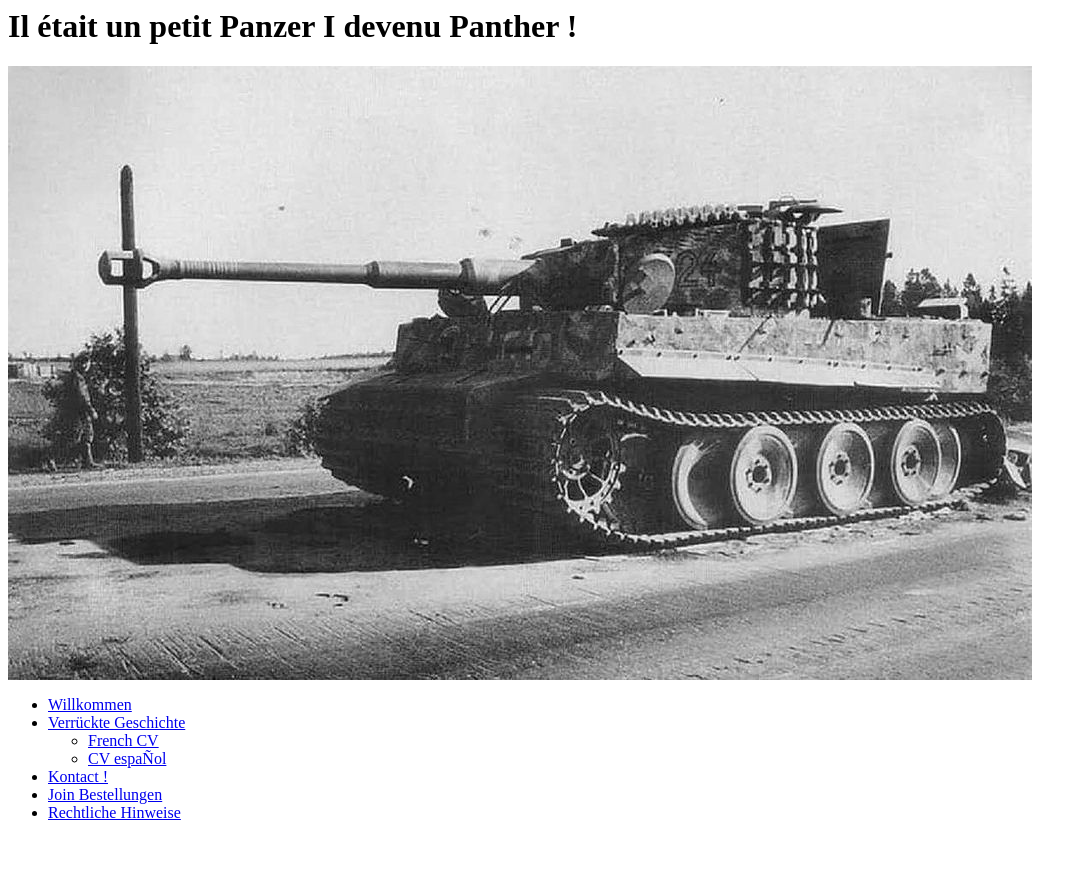
After one commit to Mattious-pix/Eval---Fred-HTML-CSS, a PHP site: page /includes/header.php in a window 1280 px wide. The commit adds this page. Shown: the whole page, without its empty margins (0-1087 px from the left). Run offline with PHP 8.4, Linux system fonts and the light colour scheme.

Commit message:
Remise à zéro. Création de tous les php

```diff
--- a/assets/css/style.css
+++ b/assets/css/style.css
@@ -1 +1,4 @@
-        @import "reset.css";
+        @import url('reset.css');
+        @import url('header.css');
+        @import url('main.css');
+        @import url('footer.css');
--- a/includes/CV espagnol.inc.php
+++ b/includes/CVespagnol.inc.php
@@ -1,7 +1,7 @@
   <section>
     <div>
     <h1>Mathieu Edl  <!--Ce qui est intéressant pour la photo dans la création html, c'est pour le référencment, car on peut mettre un titre à la photo--></h1>
-  <img src="./assets/img/poilu.jpg">
+  <img src="./assets/img/poilu.jpg" title="sldt esp"/>
     </div>
       <address>
         <section class="maisonCV">En mi casa<br>
--- a/includes/CV français.inc.php
+++ b/includes/CVfrançais.inc.php
@@ -1,7 +1,7 @@
   <section>
     <div>
     <h1>Mathieu Edl  <!--Ce qui est intéressant pour la photo dans la création html, c'est pour le référencment, car on peut mettre un titre à la photo--></h1>
-  <img src="./assets/img/Panzer II ausf B.jpg">
+  <img src="./assets/img/PanzerIIausfB.jpg" title="char cv fr"/>
     </div>
       <address>
         <section class="maisonCV">chez oim<br/>
--- a/includes/contact.inc.php
+++ b/includes/contact.inc.php
@@ -1,5 +1,5 @@
   <h1>Drücken Sie den Auslöser</h1>
-  <img src="./assets/img/Somua S-35.jpg">
+  <img src="./assets/img/SomuaS-35.jpg"/>
   <form method="POST" action="">
       <label>Name</label>
       <input type="text" name="nom"/><br/>
--- /dev/null
+++ b/includes/header.php
@@ -0,0 +1,31 @@
+<body>
+
+  <header role="header">
+<div>
+    <h1 class="titre"> Il était un petit Panzer I devenu Panther !</h1>
+    <img src="./assets/img/Tigre.jpg" title="tigre accueil"/>
+  </header>
+
+</div>
+    <nav>
+      <ul>
+
+        <li class="accueil"><a href="index.php?page=accueil" title="Page d'accueil">Willkommen</a></li>
+
+        <li class="histoire"><a href="#" >Verrückte Geschichte</a>
+         <ul class="menu-deroulant">
+            <li><a href="index.php?page=CVfrançais">French CV</a></li>
+            <li><a href="index.php?page=CVespagnol">CV espaÑol</a></li>
+         </ul>
+        </li>
+
+        <li class="contact"><a href="index.php?page=contact" title="Nous contacter">Kontact !</a></li>
+        <li class="inscription"><a href="index.php?page=inscription" title="Vous inscriver">Join Bestellungen</a></li>
+        <li class="mentions"><a href="index.php?page=mentions" title="Les mentions légales">Rechtliche Hinweise</a></li>
+
+      </ul>
+    </nav>
+
+  <br><br>
+
+<!----------------------------------------------->
--- a/includes/inscription.inc.php
+++ b/includes/inscription.inc.php
@@ -1,5 +1,5 @@
   <h1>Inschriften</h1>
-  <img src="./assets/img/Canon 75 mm.jpg">
+  <img src="./assets/img/Canon75mm.jpg" title="canon inscr"/>
 
   <?PHP
 
--- a/index.php
+++ b/index.php
@@ -1,6 +1,10 @@
   <?php
   date_default_timezone_set('Europe/Paris');
+
   require_once './functions/checkInput.php';
   require_once './includes/pdo.php';
 
-  require './includes/eval.php';
+  require './includes/html.php';
+  require './includes/header.php';
+  require './includes/main.php';
+  require './includes/footer.php';
```
Also changed, not shown: includes/accueil.inc.php (renamed from includes/eval.php, +4 -57 lines), includes/footer.php (added, +9 -0 lines), includes/html.php (added, +13 -0 lines), includes/main.php (+11 -7 lines), assets/img/Canon75mm.jpg (renamed from assets/img/Canon 75 mm.jpg), assets/img/PanzerIIausfB.jpg (renamed from assets/img/Panzer II ausf B.jpg), assets/img/SomuaS-35.jpg (renamed from assets/img/Somua S-35.jpg).
